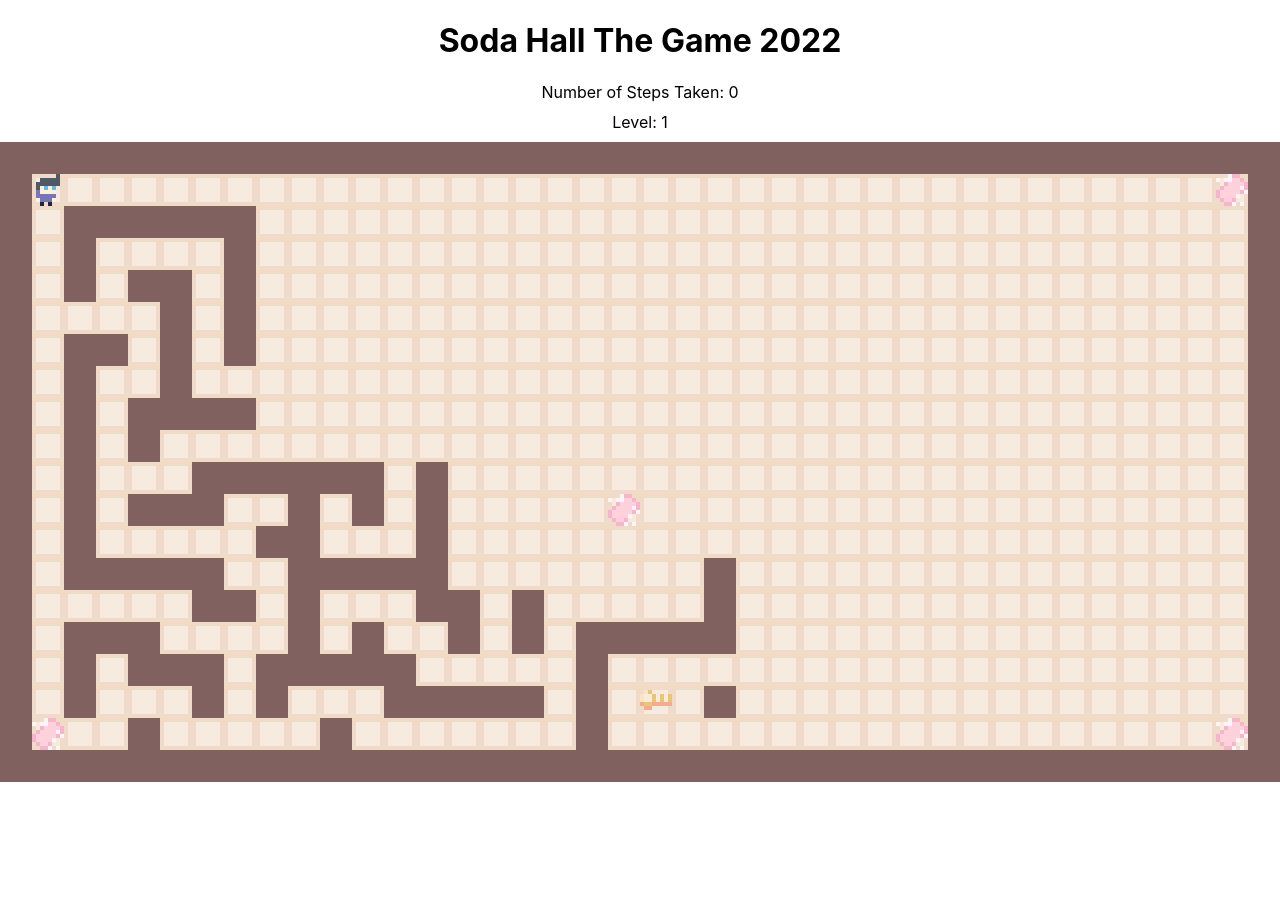
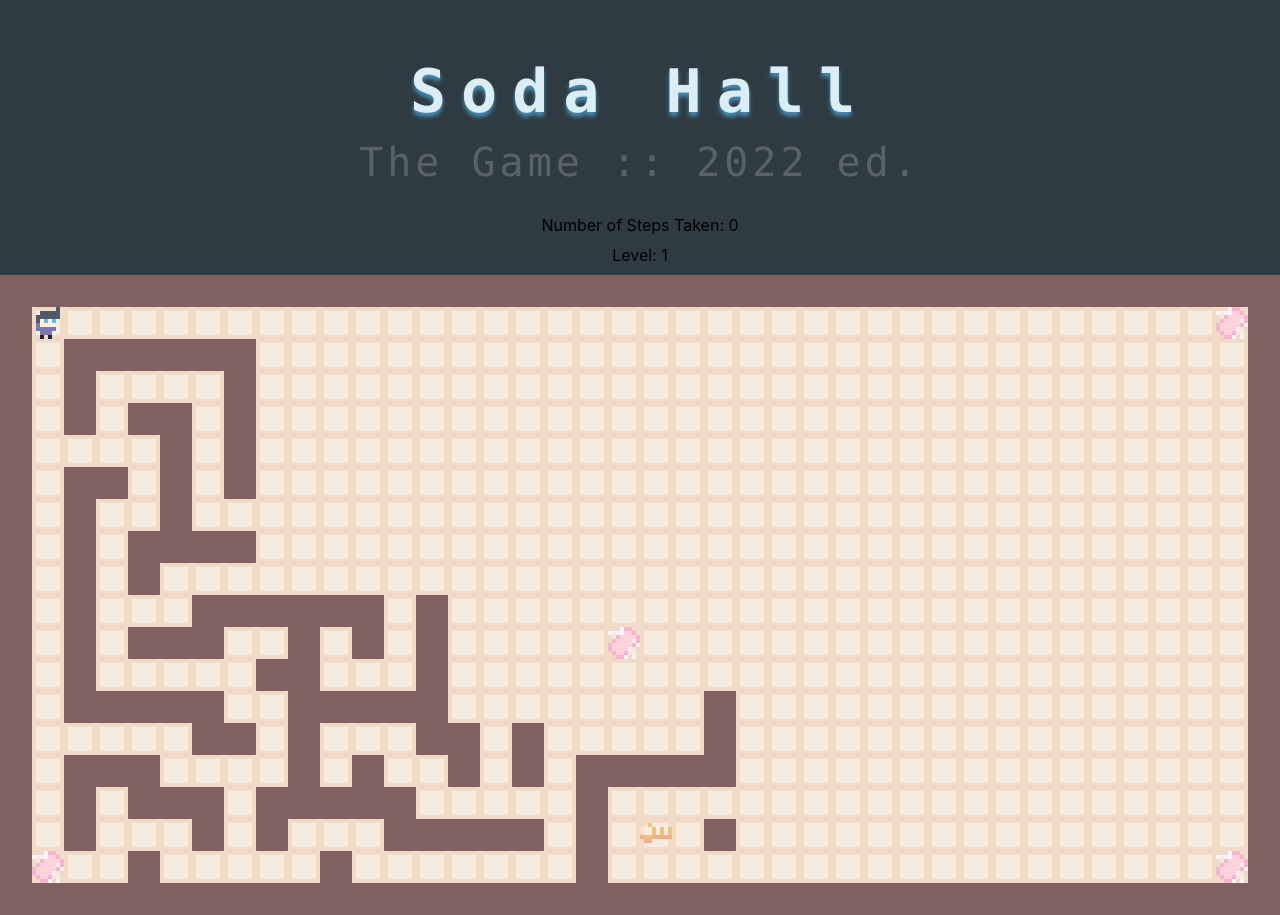
Before and after one commit to nartcire/CS198FinalProject, a React (Create React App) app: page / in a window 1280 px wide. Before the commit the page ends 800 px from the top, so only its background shows below. Built offline with nearby package versions, Linux system fonts and the light colour scheme.

Commit message:
Changed the app jsx file to look a little more like our figma

```diff
--- a/src/App.js
+++ b/src/App.js
@@ -6,7 +6,12 @@ const App = () => {
 
   return (
     <div className="page">
-      <h1> Soda Hall The Game 2022</h1>
+      <div className="title">
+        <div className="rightTriangle"></div>
+        <div className="leftTriangle"></div>
+        <h1>Soda Hall</h1>
+        <h2>The Game :: 2022 ed.</h2>
+      </div>
       <Board></Board>
     </div>
   );
--- a/src/Styles/App.css
+++ b/src/Styles/App.css
@@ -3,4 +3,33 @@
     flex-direction: column;
     align-items: center;
     justify-content: center;
+    background-color: #2F3B42;
 }
+
+h1 {
+    font-family: 'Monaco';
+    font-style: normal;
+    font-weight: 700;
+    font-size: 60px;
+    line-height: 102px;
+    text-align: center;
+    letter-spacing: 0.25em;
+    color: #DBEDF5;
+    text-shadow: 0px 4px 4px #478FB4;
+    margin-bottom: 0px;
+}
+
+h2 {
+    margin-top: 0px;
+    font-family: 'Monaco';
+    font-style: normal;
+    font-weight: 400;
+    font-size: 40px;
+    line-height: 40px;
+    text-align: center;
+    letter-spacing: 0.1em;
+
+    color: #FFFFFF;
+
+    opacity: 0.2;
+}
```
